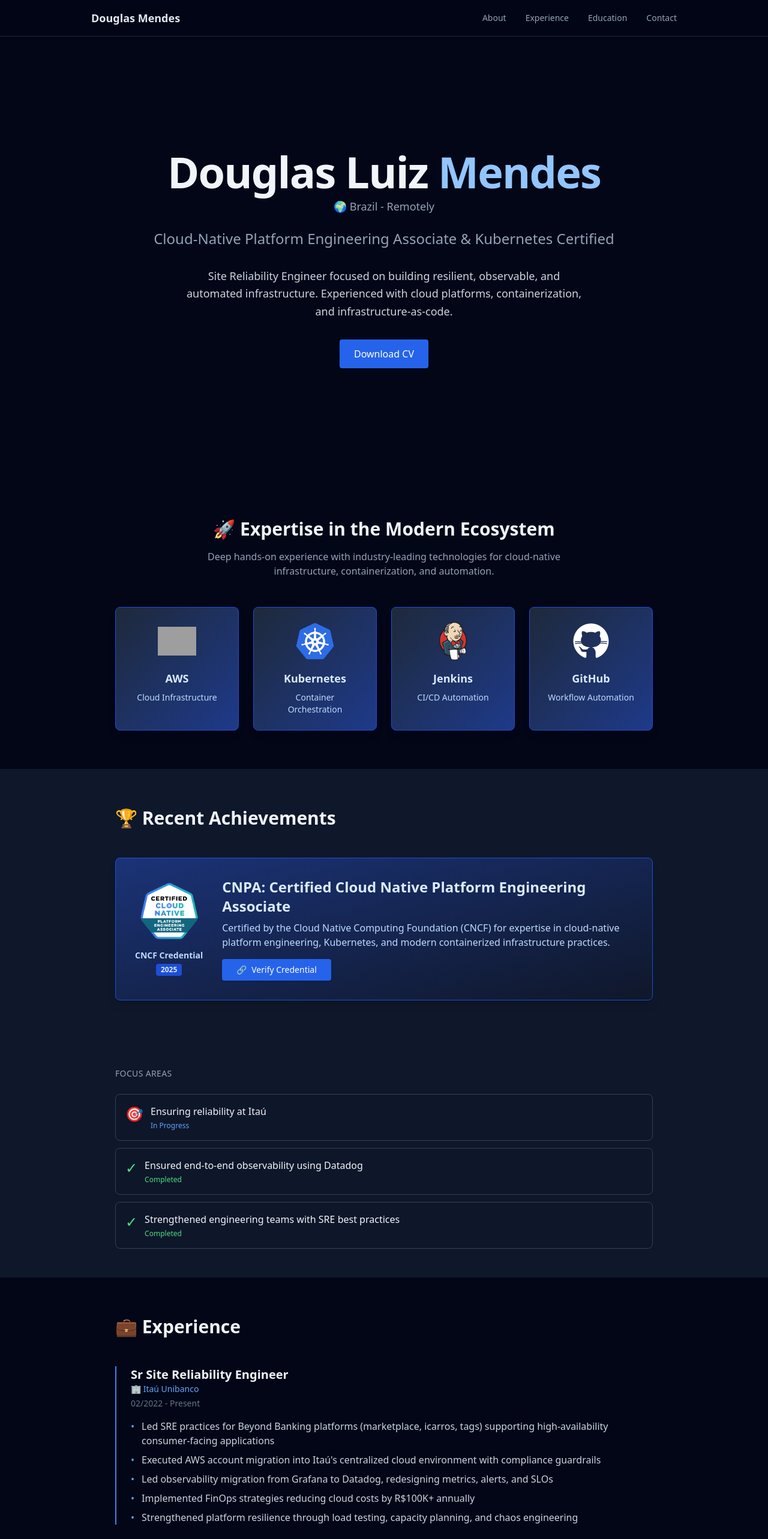
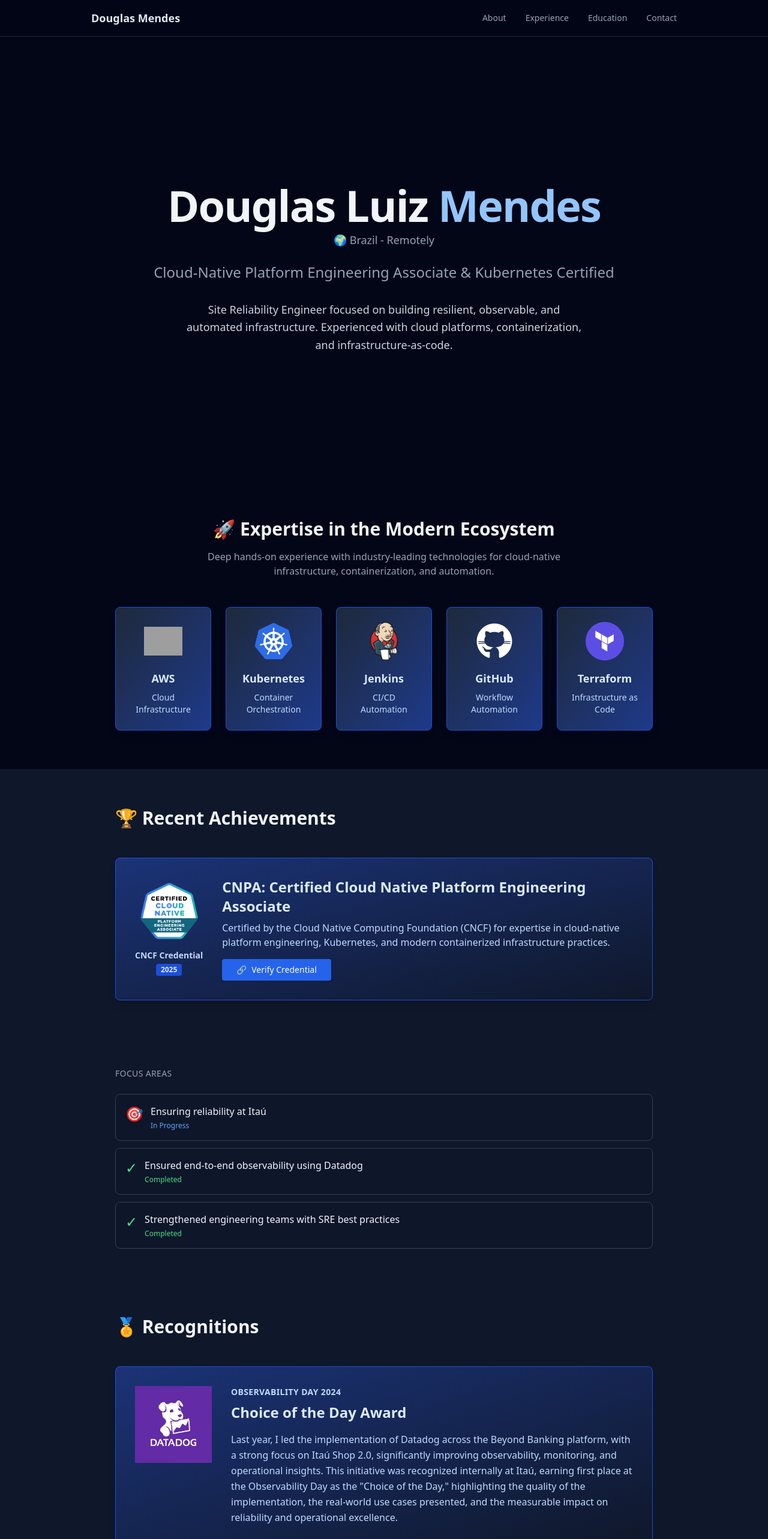
Before and after one commit to dluizmendes/portal, a Next.js app: page / in a window 1280 px wide. Shown: the top 2566 px of the page at 60% size. Built offline with nearby package versions, Linux system fonts and the light colour scheme; grey boxes are pictures that could not be loaded.

Commit message:
novas seções e logos

```diff
--- a/app/components/Expertise.tsx
+++ b/app/components/Expertise.tsx
@@ -22,6 +22,11 @@
       icon: '/github-logo.png',
       description: 'Workflow Automation',
     },
+    {
+      name: 'Terraform',
+      icon: '/terraform-logo.png',
+      description: 'Infrastructure as Code',
+    },
   ];
 
   return (
@@ -35,7 +40,7 @@
           infrastructure, containerization, and automation.
         </p>
 
-        <div className="grid grid-cols-2 md:grid-cols-4 gap-6">
+        <div className="grid grid-cols-2 md:grid-cols-5 gap-6">
           {technologies.map((tech) => (
             <div
               key={tech.name}
--- a/app/components/Hero.tsx
+++ b/app/components/Hero.tsx
@@ -2,7 +2,7 @@
 
 export default function Hero() {
   return (
-    <section id="about" className="pt-32 pb-16 px-6 min-h-screen flex items-center">
+    <section id="about" className="pt-32 pb-8 px-6 min-h-screen flex items-center">
       <div className="max-w-4xl mx-auto text-center">
         <h1 className="text-5xl md:text-7xl font-bold text-slate-100 mb-2 tracking-tight">
           Douglas Luiz <span className="text-blue-300">Mendes</span>
@@ -11,17 +11,10 @@
         <p className="text-xl md:text-2xl text-slate-400 mb-8">
           Cloud-Native Platform Engineering Associate & Kubernetes Certified
         </p>
-        <p className="text-lg text-slate-300 max-w-2xl mx-auto leading-relaxed mb-8">
+        <p className="text-lg text-slate-300 max-w-2xl mx-auto leading-relaxed">
           Site Reliability Engineer focused on building resilient, observable, and automated infrastructure.
           Experienced with cloud platforms, containerization, and infrastructure-as-code.
         </p>
-        <a
-          href="/(Dez_25) Douglas - Site Reliability Engineer (pdf) (1).pdf"
-          download
-          className="inline-block px-6 py-3 bg-blue-600 text-white rounded hover:bg-blue-700 transition"
-        >
-          Download CV
-        </a>
       </div>
     </section>
   )
--- /dev/null
+++ b/app/components/Recognitions.tsx
@@ -0,0 +1,29 @@
+"use client"
+
+export default function Recognitions() {
+  return (
+    <section className="px-6 py-16 bg-slate-900">
+      <div className="max-w-4xl mx-auto">
+        <h2 className="text-3xl font-bold text-slate-100 mb-12">🏅 Recognitions</h2>
+        <div className="bg-gradient-to-br from-blue-900/80 to-slate-900 rounded-lg p-8 border border-blue-700 shadow-lg">
+          <div className="flex flex-col md:flex-row md:items-start gap-8">
+            <div className="flex-shrink-0">
+              <img
+                src="/datadog-logo.png"
+                alt="Datadog"
+                className="h-32 w-auto object-contain"
+              />
+            </div>
+            <div className="flex-1">
+              <p className="text-blue-200 text-sm uppercase tracking-wide mb-2 font-bold">Observability Day 2024</p>
+              <h3 className="text-2xl font-semibold text-blue-100 mb-4">Choice of the Day Award</h3>
+              <p className="text-blue-200 leading-relaxed">
+                Last year, I led the implementation of Datadog across the Beyond Banking platform, with a strong focus on Itaú Shop 2.0, significantly improving observability, monitoring, and operational insights. This initiative was recognized internally at Itaú, earning first place at the Observability Day as the "Choice of the Day," highlighting the quality of the implementation, the real-world use cases presented, and the measurable impact on reliability and operational excellence.
+              </p>
+            </div>
+          </div>
+        </div>
+      </div>
+    </section>
+  )
+}
--- a/app/components/Skills.tsx
+++ b/app/components/Skills.tsx
@@ -16,7 +16,7 @@
   ],
   'CI/CD & Automation': [
     { name: 'Jenkins', level: 4, icon: '🤖' },
-    { name: 'GitLab CI', level: 4, icon: '🔄' },
+    { name: 'GitHub Actions', level: 4, icon: '🔄' },
     { name: 'Azure DevOps', level: 3, icon: '🔄' },
     { name: 'Shell', level: 5, icon: '💻' },
     { name: 'PowerShell', level: 3, icon: '💻' },
@@ -32,7 +32,7 @@
   ],
   'Reliability & Operations': [
     { name: 'SRE practices', level: 5, icon: '🎯' },
-    { name: 'SLOs/SLIs', level: 5, icon: '📊' },
+    { name: 'SLAs/SLOs/SLIs', level: 5, icon: '📊' },
     { name: 'Incident Response', level: 4, icon: '🚑' },
     { name: 'Runbooks', level: 4, icon: '📖' },
     { name: 'Chaos Engineering', level: 3, icon: '⚡' },
--- a/app/page.tsx
+++ b/app/page.tsx
@@ -3,6 +3,7 @@
 import Expertise from './components/Expertise'
 import Certifications from './components/Certifications'
 import CurrentWork from './components/CurrentWork'
+import Recognitions from './components/Recognitions'
 import Experience from './components/Experience'
 import Skills from './components/Skills'
 import Education from './components/Education'
@@ -16,6 +17,7 @@
       <Expertise />
       <Certifications />
       <CurrentWork />
+      <Recognitions />
       <Experience />
       <Skills />
       <Education />
```
Also changed, not shown: public/datadog-logo.png (added), public/terraform-logo.png (added).
